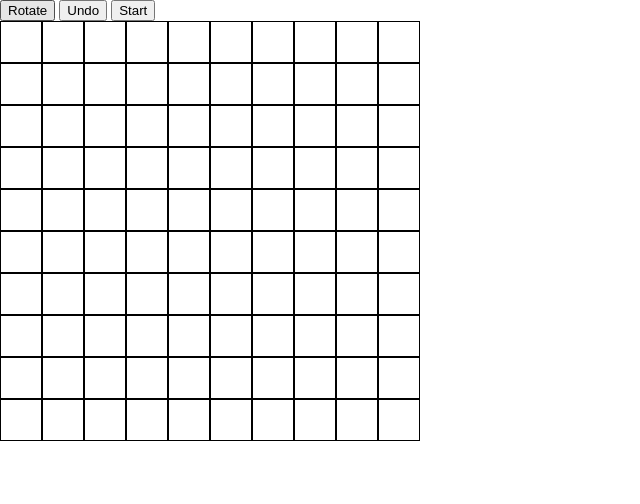
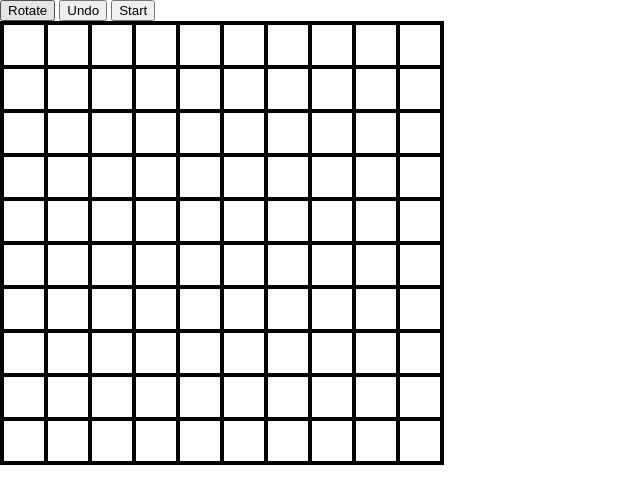
Before and after one commit to feindreh/battleships, a website with bundled scripts: page index.html in a window 1280 px wide. Shown: the whole page, without its empty margins (0-640 px from the left). Built offline with nearby package versions, Linux system fonts and the light colour scheme.

Commit message:
fix borders

```diff
--- a/js/dom.js
+++ b/js/dom.js
@@ -66,6 +66,7 @@ export function showBoard(player, callback) {
   deleteChildren(container);
   const Board = player.playerBoard.board;
   const wrap = document.createElement('div');
+  wrap.className = 'gameBoard';
   for (let y = 9; y >= 0; y--) {
     const row = makeRow();
     for (let x = 0; x < Board.length; x++) {
--- a/style.css
+++ b/style.css
@@ -11,7 +11,8 @@ html, body, div, span, applet, object, iframe, h1, h2, h3, h4, h5, h6, p, blockq
 .gameBoard{
     display: flex;
     flex-direction: column;
-    min-width: 500px;
+    border: 2px solid rgb(0, 0, 0);
+    width:fit-content;
 }
 .row{
     display: flex;
@@ -19,7 +20,7 @@ html, body, div, span, applet, object, iframe, h1, h2, h3, h4, h5, h6, p, blockq
 .square,.noshiphit,.shiphit,.shipsunk,.shipplaced{
     width:40px;
     height:40px;
-    border: 1px solid black;
+    border: 2px solid black;
     display: inline-block;
 }
 
```
